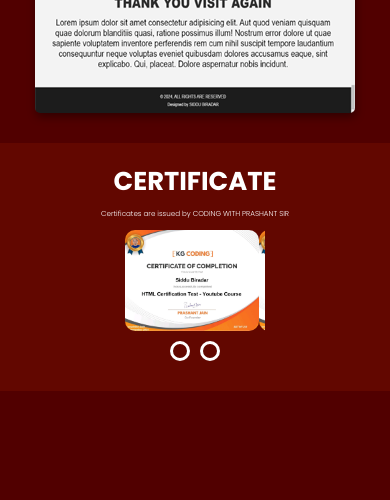
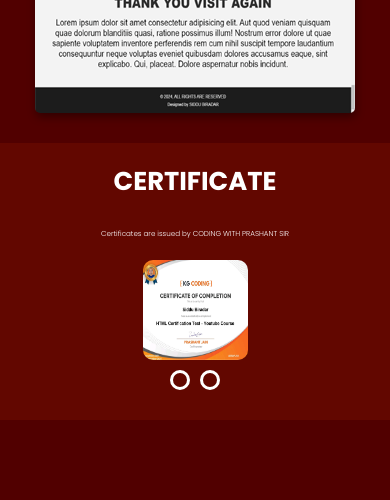
Before and after one commit to iamsiddubiradar/My-Portfolio, a plain HTML site: page index.html in a window 390 px wide. Shown: the part 2738-3238 px from the top of the page. Drawn offline with nearby package versions, Linux system fonts and the light colour scheme.

Commit message:
Update style.css

```diff
--- a/style.css
+++ b/style.css
@@ -360,11 +360,17 @@
         display: initial;
         transition: .4s ease-in;
     }
+    #certificate .container{
+        display: flex;
+        justify-content: center;
+        flex-direction: column;
+        gap: 10px;
+    }
     .slider{
-        width: 40%;
+        width: 30%;
     }
     .images img{
-        height: 101px;
+        height: 100px;
     }
     .top-contact{
         min-width: 300px;
```
